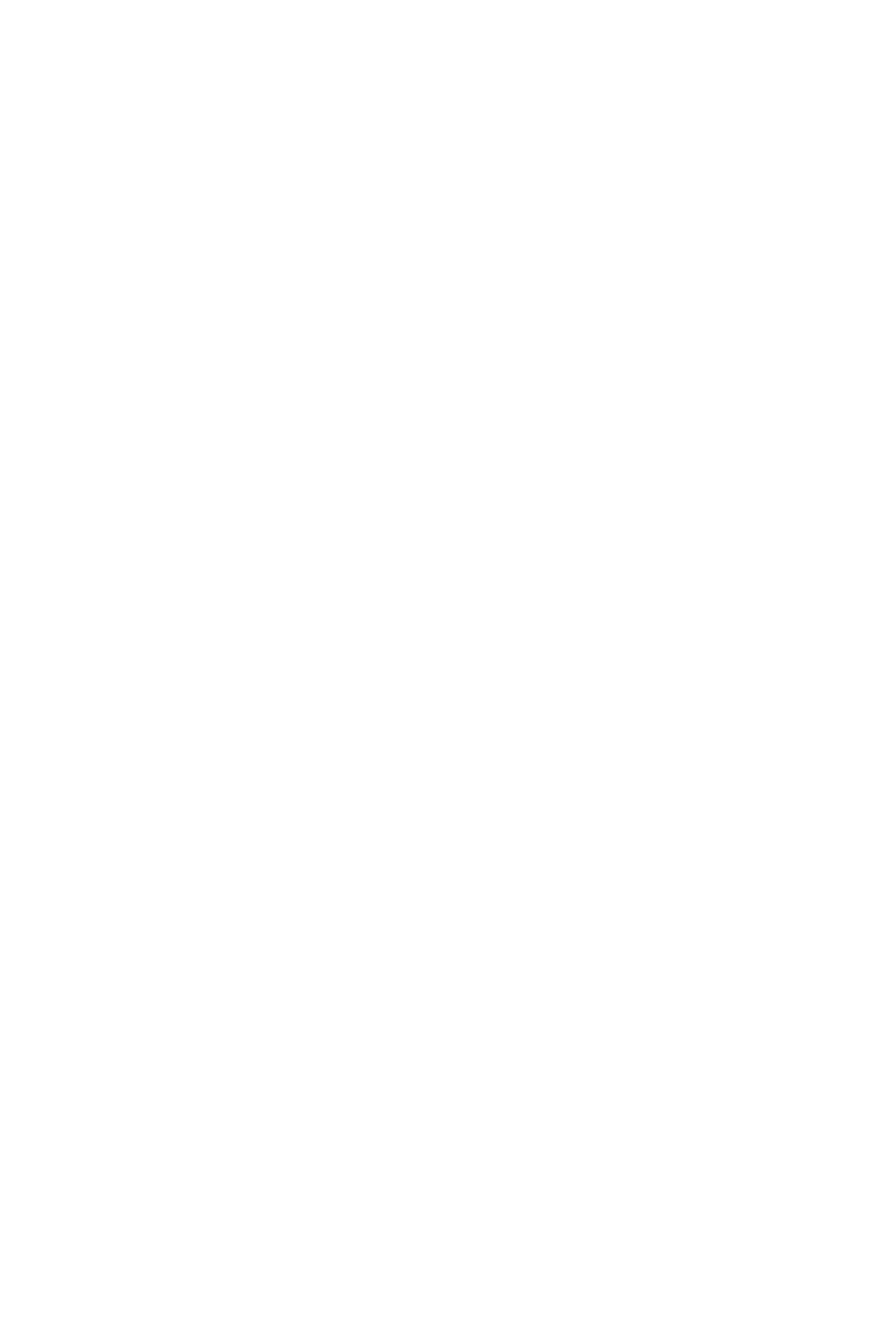
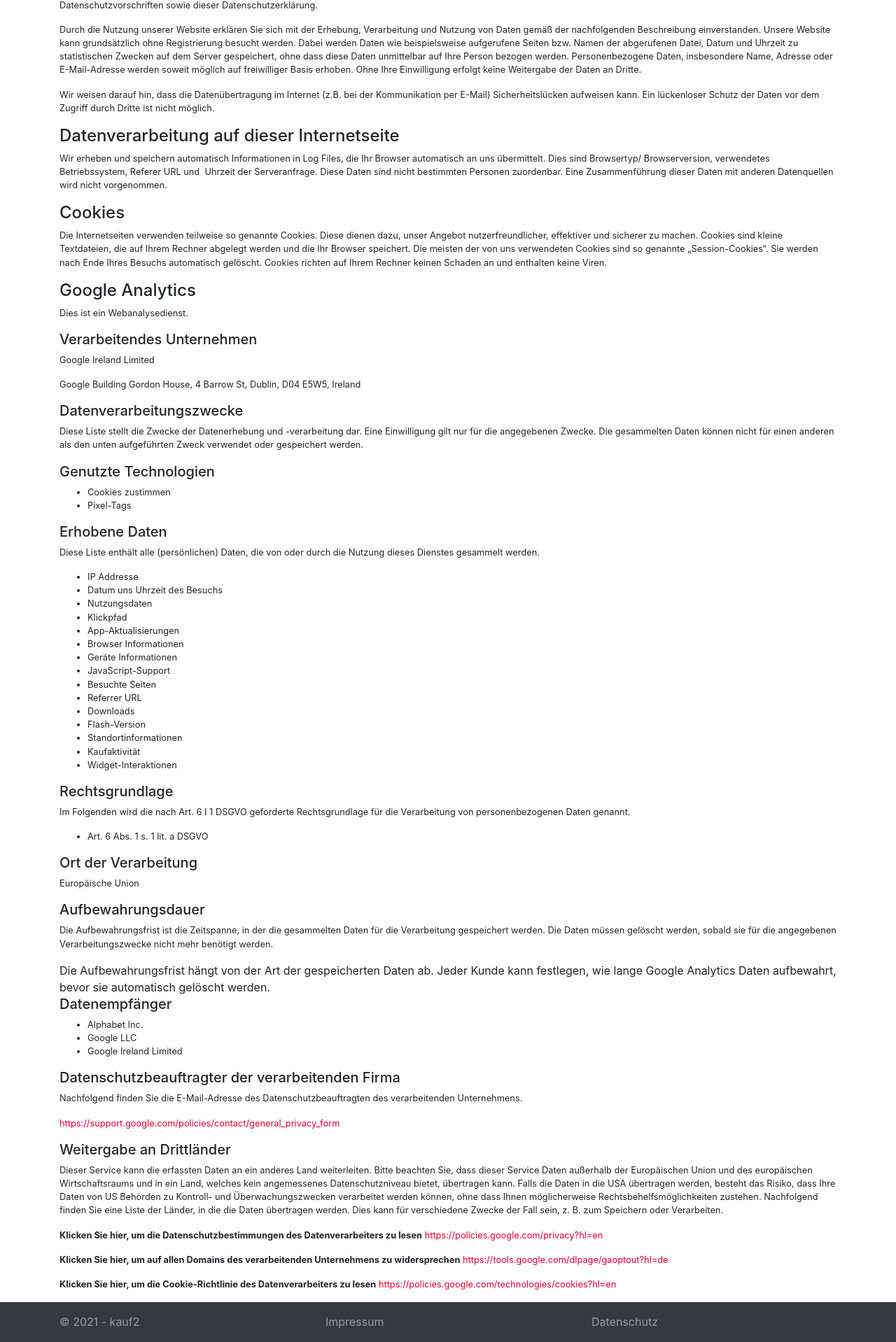
Before and after one commit to stritti/kauf2, a Vue app: page /privacy in a window 1280 px wide. Shown: the part 135-2053 px from the top of the page at 70% size. Before the commit the page ends 800 px from the top, so only its background shows below. Built offline with nearby package versions, Linux system fonts and the light colour scheme.

Commit message:
add privacy page

```diff
--- a/src/components/FooterBar.vue
+++ b/src/components/FooterBar.vue
@@ -1,11 +1,34 @@
 <template>
   <footer>
-    <b-container>
-      <b-row>
-        <b-col>&copy; {{ year }} - kauf2</b-col>
-        <b-col>Impressum</b-col>
-        <b-col>Kontakt</b-col>
-      </b-row>
+    <b-container class="navbar-dark">
+      <nav class="navbar-nav">
+        <b-row>
+          <b-col>
+            <router-link
+              to="/"
+              class="nav-link"
+            >
+              &copy; {{ year }} - kauf2
+            </router-link>
+          </b-col>
+          <b-col>
+            <router-link
+              to="/impessum"
+              class="nav-link"
+            >
+              Impressum
+            </router-link>
+          </b-col>
+          <b-col>
+            <router-link
+              to="/privacy"
+              class="nav-link"
+            >
+              Datenschutz
+            </router-link>
+          </b-col>
+        </b-row>
+      </nav>
     </b-container>
   </footer>
 </template>
--- a/src/components/NavBar.vue
+++ b/src/components/NavBar.vue
@@ -29,8 +29,8 @@
           <b-nav-item to="/kontakt">
             Kontakt
           </b-nav-item>
-          <b-nav-item to="/impressum">
-            Impressum
+          <b-nav-item to="/about">
+            Über
           </b-nav-item>
         </b-navbar-nav>
       </b-collapse>
--- a/src/router/index.js
+++ b/src/router/index.js
@@ -12,23 +12,23 @@ const routes = [
   },
   {
     path: '/produkte',
-    name: 'Products',
     component: () => import(/* webpackChunkName: "products" */ '../views/Products.vue')
   },
   {
     path: '/supporter',
-    name: 'Supporter',
     component: () => import(/* webpackChunkName: "supporter" */ '../views/Supporter.vue')
   },
   {
     path: '/kontakt',
-    name: 'Contact',
     component: () => import(/* webpackChunkName: "contact" */ '../views/Contact.vue')
   },
   {
-    path: '/impressum',
-    name: 'Imprint',
+    path: '/impessum',
     component: () => import(/* webpackChunkName: "imprint" */ '../views/Imprint.vue')
+  },
+  {
+    path: '/privacy',
+    component: () => import(/* webpackChunkName: "imprint" */ '../views/Privacy.vue')
   }
 ]
 
--- /dev/null
+++ b/src/views/Privacy.vue
@@ -0,0 +1,229 @@
+<template>
+  <div class="privacy">
+    <h1>Datenschutz</h1>
+    <p>
+      Die Betreiber dieser Seiten nehmen den Schutz Ihrer persönlichen Daten
+      sehr ernst. Wir behandeln Ihre personenbezogenen Daten vertraulich und
+      entsprechend der gesetzlichen Datenschutzvorschriften sowie dieser
+      Datenschutzerklärung.
+    </p>
+    <p>
+      Durch die Nutzung unserer Website erklären Sie sich mit der Erhebung,
+      Verarbeitung und Nutzung von Daten gemäß der nachfolgenden Beschreibung
+      einverstanden. Unsere Website kann grundsätzlich ohne Registrierung
+      besucht werden. Dabei werden Daten wie beispielsweise aufgerufene Seiten
+      bzw. Namen der abgerufenen Datei, Datum und Uhrzeit zu statistischen
+      Zwecken auf dem Server gespeichert, ohne dass diese Daten unmittelbar
+      auf Ihre Person bezogen werden. Personenbezogene Daten, insbesondere
+      Name, Adresse oder E-Mail-Adresse werden soweit möglich auf freiwilliger
+      Basis erhoben. Ohne Ihre Einwilligung erfolgt keine Weitergabe der Daten
+      an Dritte.
+    </p>
+    <p>
+      Wir weisen darauf hin, dass die Datenübertragung im Internet (z.B. bei
+      der Kommunikation per E-Mail) Sicherheitslücken aufweisen kann. Ein
+      lückenloser Schutz der Daten vor dem Zugriff durch Dritte ist nicht
+      möglich.
+    </p>
+
+    <h4>Datenverarbeitung auf dieser Internetseite</h4>
+    <p>
+      Wir erheben und speichern automatisch Informationen in Log Files, die
+      Ihr Browser automatisch an uns übermittelt. Dies sind Browsertyp/
+      Browserversion, verwendetes Betriebssystem, Referer URL und&nbsp;
+      Uhrzeit der Serveranfrage. Diese Daten sind nicht bestimmten Personen
+      zuordenbar. Eine Zusammenführung dieser Daten mit anderen Datenquellen
+      wird nicht vorgenommen.
+    </p>
+
+    <h4>Cookies</h4>
+    <p>
+      Die Internetseiten verwenden teilweise so genannte Cookies. Diese dienen
+      dazu, unser Angebot nutzerfreundlicher, effektiver und sicherer zu
+      machen. Cookies sind kleine Textdateien, die auf Ihrem Rechner abgelegt
+      werden und die Ihr Browser speichert. Die meisten der von uns
+      verwendeten Cookies sind so genannte „Session-Cookies“. Sie werden nach
+      Ende Ihres Besuchs automatisch gelöscht. Cookies richten auf Ihrem
+      Rechner keinen Schaden an und enthalten keine Viren.
+    </p>
+
+    <h4>Google Analytics</h4>
+
+    <p>
+      Dies ist ein Webanalysedienst.
+    </p>
+    <h5>
+      Verarbeitendes Unternehmen
+    </h5>
+    <p>
+      Google Ireland Limited
+    </p>
+
+    <p>
+      Google Building Gordon House, 4 Barrow St, Dublin, D04 E5W5, Ireland
+    </p>
+
+    <h5>
+      Datenverarbeitungszwecke
+    </h5>
+
+    <p>
+      Diese Liste stellt die Zwecke der Datenerhebung und -verarbeitung dar. Eine Einwilligung gilt nur für die angegebenen Zwecke. Die gesammelten Daten können nicht für einen anderen als den unten aufgeführten Zweck verwendet oder gespeichert werden.
+    </p>
+
+    <h5>
+      Genutzte Technologien
+    </h5>
+    <ul>
+      <li>
+        Cookies zustimmen
+      </li><li>
+        Pixel-Tags
+      </li>
+    </ul>
+
+    <h5>
+      Erhobene Daten
+    </h5>
+
+    <p>
+      Diese Liste enthält alle (persönlichen) Daten, die von oder durch die Nutzung dieses Dienstes gesammelt werden.
+    </p>
+
+    <ul>
+      <li>
+        IP Addresse
+      </li><li>
+        Datum uns Uhrzeit des Besuchs
+      </li><li>
+        Nutzungsdaten
+      </li><li>
+        Klickpfad
+      </li><li>
+        App-Aktualisierungen
+      </li><li>
+        Browser Informationen
+      </li><li>
+        Geräte Informationen
+      </li><li>
+        JavaScript-Support
+      </li><li>
+        Besuchte Seiten
+      </li><li>
+        Referrer URL
+      </li><li>
+        Downloads
+      </li><li>
+        Flash-Version
+      </li><li>
+        Standortinformationen
+      </li><li>
+        Kaufaktivität
+      </li><li>
+        Widget-Interaktionen
+      </li>
+    </ul>
+
+    <h5>
+      Rechtsgrundlage
+    </h5>
+
+    <p>Im Folgenden wird die nach Art. 6 I 1 DSGVO geforderte Rechtsgrundlage für die Verarbeitung von personenbezogenen Daten genannt.</p>
+
+    <ul>
+      <li>
+        Art. 6 Abs. 1 s. 1 lit. a DSGVO
+      </li>
+    </ul>
+
+    <h5>
+      Ort der Verarbeitung
+    </h5>
+    <p>
+      Europäische Union
+    </p>
+    <h5>
+      Aufbewahrungsdauer
+    </h5>
+
+    <p>
+      Die Aufbewahrungsfrist ist die Zeitspanne, in der die gesammelten Daten für die Verarbeitung gespeichert werden. Die Daten müssen gelöscht werden, sobald sie für die angegebenen Verarbeitungszwecke nicht mehr benötigt werden.
+    </p>
+
+    Die Aufbewahrungsfrist hängt von der Art der gespeicherten Daten ab. Jeder Kunde kann festlegen, wie lange Google Analytics Daten aufbewahrt, bevor sie automatisch gelöscht werden.
+
+    <h5>
+      Datenempfänger
+    </h5>
+    <ul>
+      <li>
+        Alphabet Inc.
+      </li><li>
+        Google LLC
+      </li><li>
+        Google Ireland Limited
+      </li>
+    </ul>
+
+    <h5>
+      Datenschutzbeauftragter der verarbeitenden Firma
+    </h5>
+
+    <p>Nachfolgend finden Sie die E-Mail-Adresse des Datenschutzbeauftragten des verarbeitenden Unternehmens.</p>
+
+    <p>
+      <a href="mailto:https://support.google.com/policies/contact/general_privacy_form">https://support.google.com/policies/contact/general_privacy_form</a>
+    </p>
+
+    <h5>
+      Weitergabe an Drittländer
+    </h5>
+    <p>
+      Dieser Service kann die erfassten Daten an ein anderes Land weiterleiten. Bitte beachten
+      Sie, dass dieser Service Daten außerhalb der Europäischen Union und des europäischen
+      Wirtschaftsraums und in ein Land, welches kein angemessenes Datenschutzniveau bietet,
+      übertragen kann. Falls die Daten in die USA übertragen werden, besteht das Risiko, dass
+      Ihre Daten von US Behörden zu Kontroll- und Überwachungszwecken verarbeitet werden können,
+      ohne dass Ihnen möglicherweise Rechtsbehelfsmöglichkeiten zustehen. Nachfolgend finden Sie
+      eine Liste der Länder, in die die Daten übertragen werden. Dies kann für verschiedene
+      Zwecke der Fall sein, z. B. zum Speichern oder Verarbeiten.
+    </p>
+    <p>
+      <b>Klicken Sie hier, um die Datenschutzbestimmungen des Datenverarbeiters zu lesen</b> <a
+        href="https://policies.google.com/privacy?hl=en"
+        target="_blank"
+        rel="nofollow"
+      >https://policies.google.com/privacy?hl=en</a>
+    </p>
+
+    <p>
+      <b>Klicken Sie hier, um auf allen Domains des verarbeitenden Unternehmens zu widersprechen</b> <a
+        href="https://tools.google.com/dlpage/gaoptout?hl=de"
+        target="_blank"
+        rel="nofollow"
+      >https://tools.google.com/dlpage/gaoptout?hl=de</a>
+    </p>
+
+    <p>
+      <b>Klicken Sie hier, um die Cookie-Richtlinie des Datenverarbeiters zu lesen</b> <a
+        href="https://policies.google.com/technologies/cookies?hl=en"
+        target="_blank"
+        rel="nofollow"
+      >https://policies.google.com/technologies/cookies?hl=en</a>
+    </p>
+  </div>
+</template>
+
+<script>
+export default {
+
+}
+</script>
+
+<style lang="scss">
+.privacy {
+  h2, h3, p, li {
+    font-size: 0.8rem;
+  }
+}
+</style>
```
